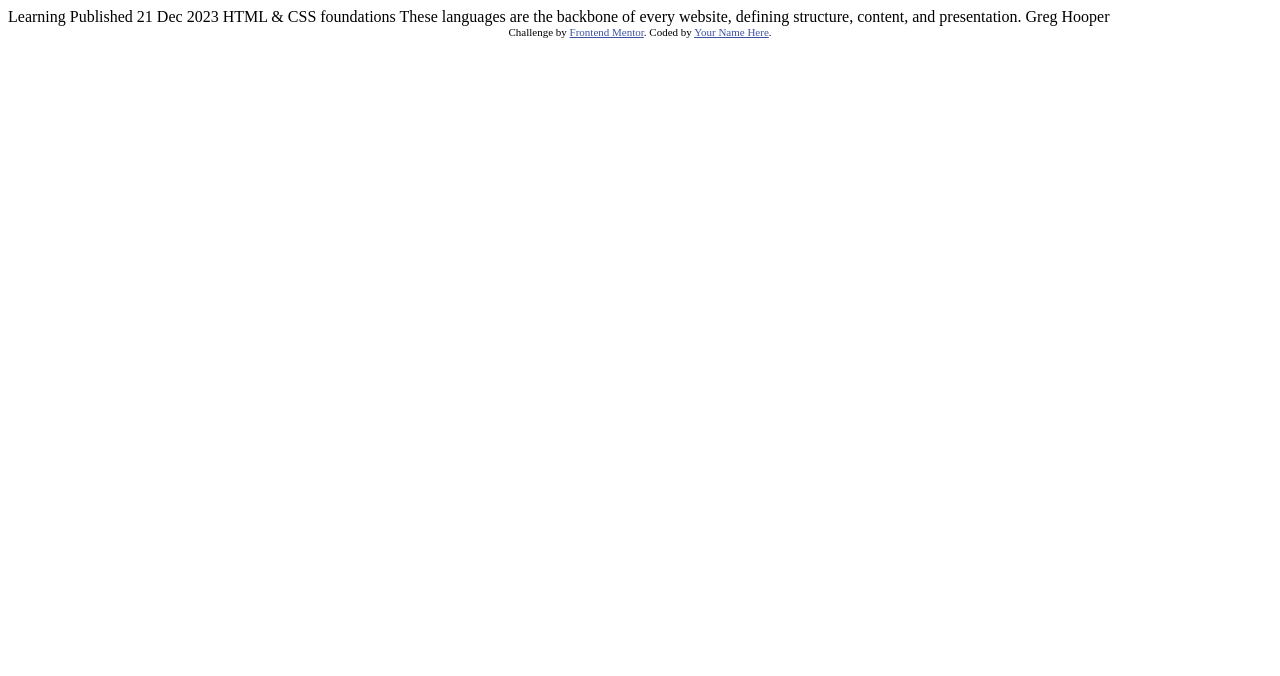
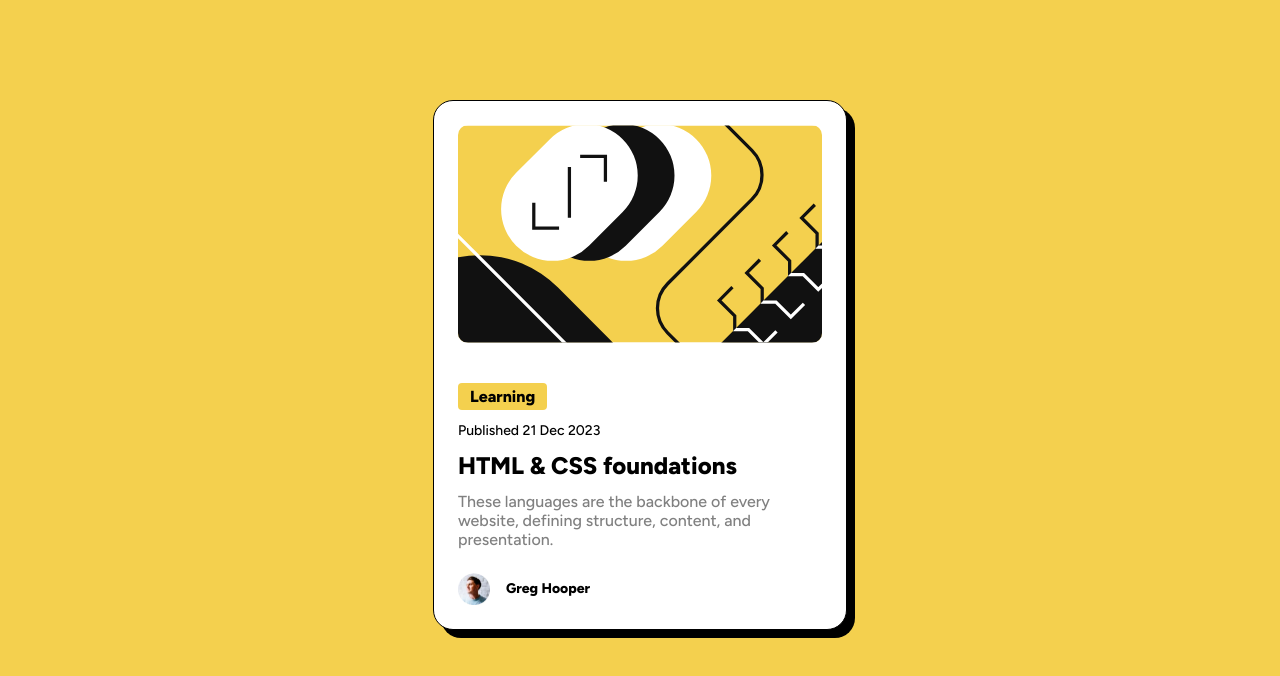
Before and after one commit to Artemitol/blog-preview-card-main, a plain HTML site: page index.html in a window 1280 px wide. Drawn offline with Linux system fonts and the light colour scheme.

Commit message:
fully created ui element

```diff
--- a/index.html
+++ b/index.html
@@ -5,30 +5,28 @@
   <meta name="viewport" content="width=device-width, initial-scale=1.0"> <!-- displays site properly based on user's device -->
 
   <link rel="icon" type="image/png" sizes="32x32" href="./assets/images/favicon-32x32.png">
-
+  <link rel="stylesheet" href="styles.css">
   <title>Frontend Mentor | Blog preview card</title>
 
   <!-- Feel free to remove these styles or customise in your own stylesheet 👍 -->
-  <style>
-    .attribution { font-size: 11px; text-align: center; }
-    .attribution a { color: hsl(228, 45%, 44%); }
-  </style>
+
 </head>
 <body>
+  <div class="blog">
+    <img class="blog_illustrtion block" src="assets/images/illustration-article.svg" alt="course illustartion">
 
-  Learning
-
-  Published 21 Dec 2023
-
-  HTML & CSS foundations
-
-  These languages are the backbone of every website, defining structure, content, and presentation.
-
-  Greg Hooper
-
-  <div class="attribution">
-    Challenge by <a href="https://www.frontendmentor.io?ref=challenge" target="_blank">Frontend Mentor</a>.
-    Coded by <a href="#">Your Name Here</a>.
+    <div class="block content">
+      <div class="hashtag">
+        <p>Learning</p>
+      </div>
+      <p class="data">Published 21 Dec 2023</p>
+      <h1>HTML & CSS foundations</h1>
+      <p class="main_text">These languages are the backbone of every website, defining structure, content, and presentation.</p>
+    </div>
+    <div class="block author">
+      <img class="author_photo" src="assets/images/image-avatar.webp" alt="authors image">
+      <p>Greg Hooper</p>
+    </div>
   </div>
 </body>
 </html>
--- /dev/null
+++ b/styles.css
@@ -0,0 +1,119 @@
+@import url('https://fonts.googleapis.com/css2?family=Figtree:ital,wght@0,300..900;1,300..900&display=swap');
+
+body {
+    background-color:hsl(47, 88%, 63%);
+
+    margin: 0px;
+
+    font-family: "Figtree", sans-serif;
+    font-optical-sizing: auto;
+    font-style: normal;
+    font-weight: 500;
+}
+
+h1 {
+    font-size: 24px;
+    font-weight: 800;
+    margin: 0px;
+}
+
+p {
+    width: fit-content;
+    height: fit-content;
+    margin: 0px;
+    padding: 0px;
+}
+
+.block{
+    margin: 0%;
+    padding: 0%;
+    width: 100%;
+    height: fit-content;
+}
+
+.blog {
+    width: 364px;
+    padding: 24px;
+    height: fit-content;
+    margin-left: auto;
+    margin-right: auto;
+    margin-top: 100px;
+
+    background-color: #fff;
+    border-radius: 20px;
+    border: solid 1px;
+
+    box-shadow: 8px 8px #000;
+}
+
+.blog_illustrtion {
+    width: 100%;
+    height: 100%;
+    padding: 0px;
+    margin: 0px;
+
+    border-radius: 10px;
+}
+
+.blog_illustrtion.block {
+    margin-top: 0px;
+}
+
+.hashtag {
+    margin-top: 0px;
+    padding: 4px 12px;
+    width: fit-content;
+
+    background-color: hsl(47, 88%, 63%);
+    border-radius: 4px;
+}
+
+.hashtag p {
+    font-weight: 800;
+    padding: 0px;
+}
+
+.data {
+    font-size: 14px;
+}
+
+.main_text {
+    font-size: 16px;
+    color: hsl(0, 0%, 50%);
+    margin: 0px;
+}
+
+.author > * {
+    display: inline-block;
+    margin-top: auto;
+    margin-bottom: auto;
+    vertical-align:middle;
+}
+
+.author_photo {
+    width: 32px;
+    height: 32px;
+}
+
+.author p {
+    font-weight: 800;
+    font-size: 14px;
+    margin-left: 12px;
+}
+
+.author.block {
+    margin-top: 24px;
+    margin-bottom: 0px;
+}
+
+.block {
+    margin: 24px 0px;
+}
+
+.content > *{
+    margin: 12px 0px;
+}
+
+.content {
+    margin: 0px;
+}
```
Also changed, not shown: image.png (added), 3 other files.
